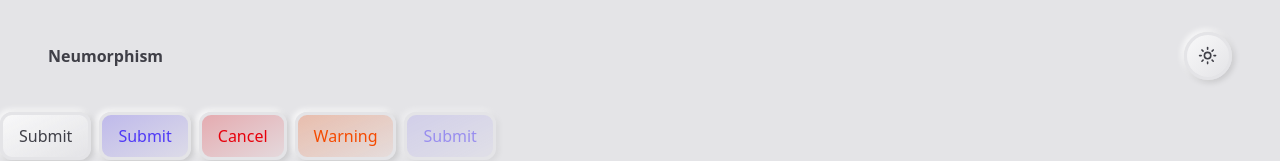
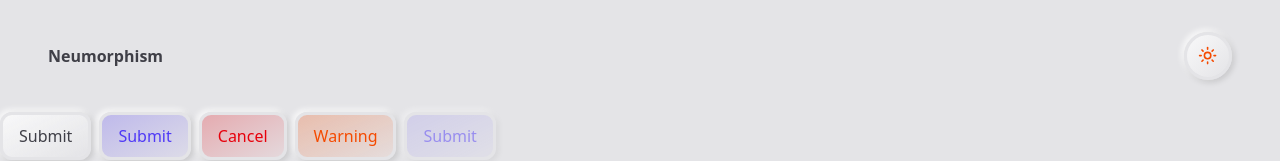
Before and after one commit to Annie-Huang/baseui-neomorphism2.0-component-library, a React (Vite) app: page / in a window 1280 px wide. Both pictures are taken after a click on the button 1208 px from the left and 56 px from the top of the page. Shown: the top 161 px of the page. Built offline with nearby package versions, Linux system fonts and the light colour scheme.

Commit message:
Display different icon depend on the theme value.

```diff
--- a/src/components/Nav.tsx
+++ b/src/components/Nav.tsx
@@ -20,8 +20,15 @@ const Nav = () => {
         shape={'circle'}
         size={'icon'}
       >
-        <Sun className='h-[1.2rem] w-[1.2rem] scale-100 rotate-0 transition-all dark:scale-0 dark:-rotate-90' />
-        <Moon className='absolute h-[1.2rem] w-[1.2rem] scale-0 rotate-90 transition-all dark:scale-100 dark:rotate-0' />
+        {theme === 'light' ? (
+          // Need to add @custom-variant dark (&:where(.dark, .dark *)); in index.css otherwise it will not recognize what dark: means
+          <Sun className='h-[1.2rem] w-[1.2rem] scale-100 rotate-0 transition-all dark:scale-0 dark:-rotate-90 text-warning' />
+        ) : (
+          <Moon
+            className='absolute h-[1.2rem] w-[1.2rem] scale-0 rotate-90 transition-all dark:scale-100 dark:rotate-0'
+            text-primary
+          />
+        )}
       </Button>
     </nav>
   );
```
